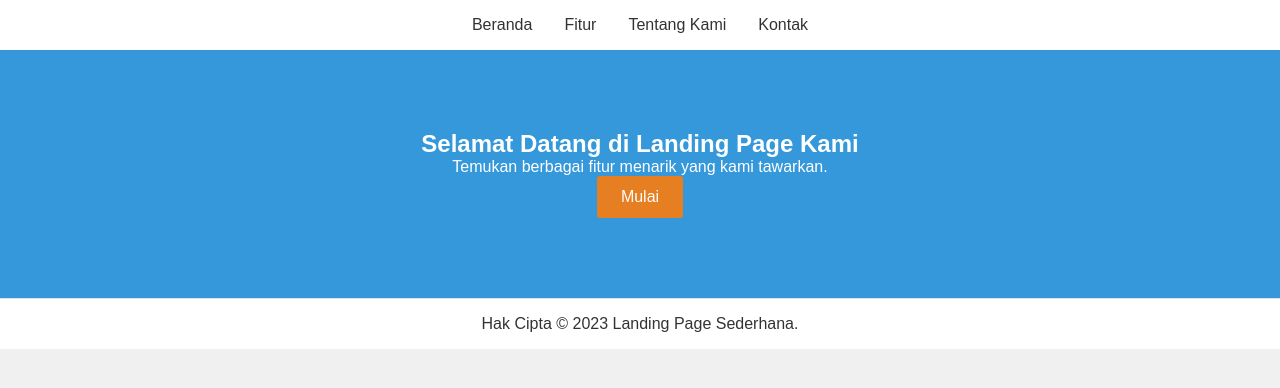
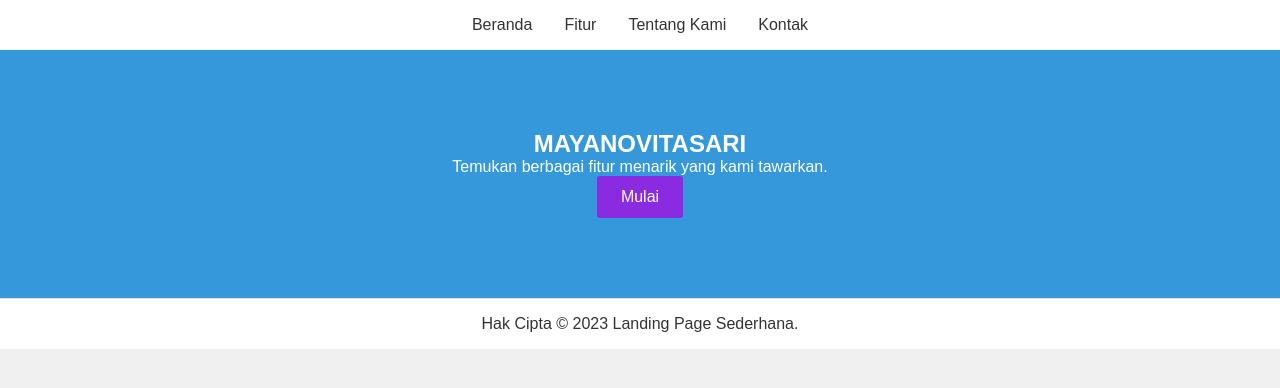
Before and after one commit to siayaa17/siayaa17.github.io, a plain HTML site: page index.html in a window 1280 px wide. In both pictures the pointer is over the link "Mulai". Drawn offline with Linux system fonts and the light colour scheme.

Commit message:
edit lagi

```diff
--- a/index.html
+++ b/index.html
@@ -18,7 +18,7 @@
         </nav>
     </header>
     <section class="hero">
-        <h1>Selamat Datang di Landing Page Kami</h1>
+        <h1>MAYANOVITASARI</h1>
         <p>Temukan berbagai fitur menarik yang kami tawarkan.</p>
         <a href="#" class="cta-button">Mulai</a>
     </section>
--- a/styles.css
+++ b/styles.css
@@ -55,7 +55,7 @@ nav a:hover {
 }
 
 .cta-button:hover {
-    background-color: #e67e22;
+    background-color: blueviolet;
 }
 
 footer {
```
